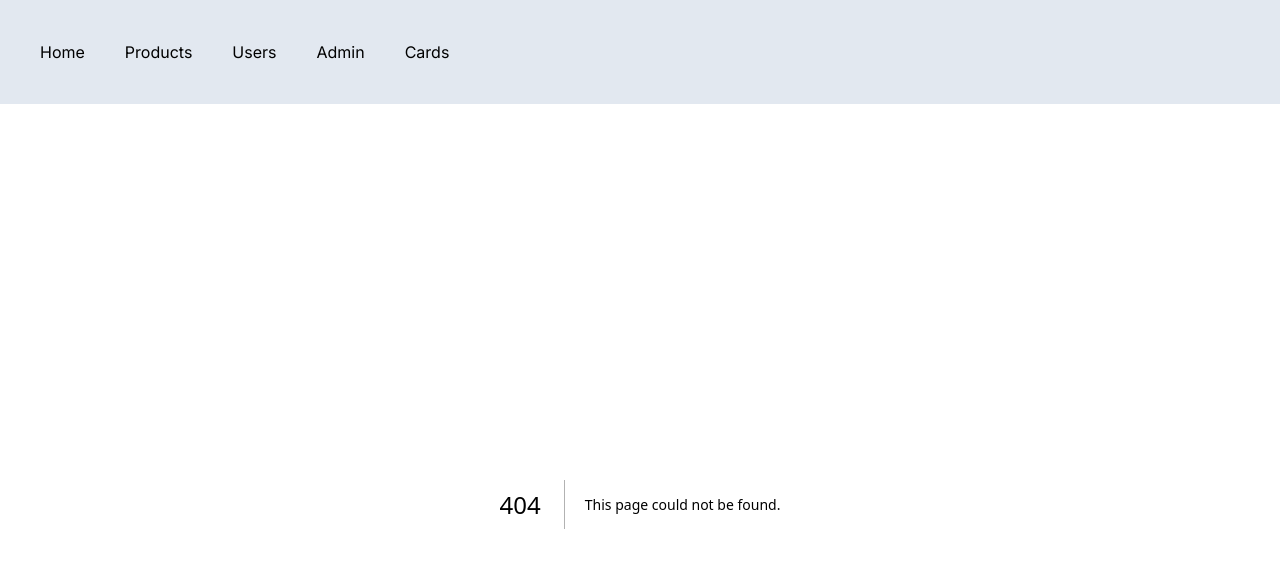
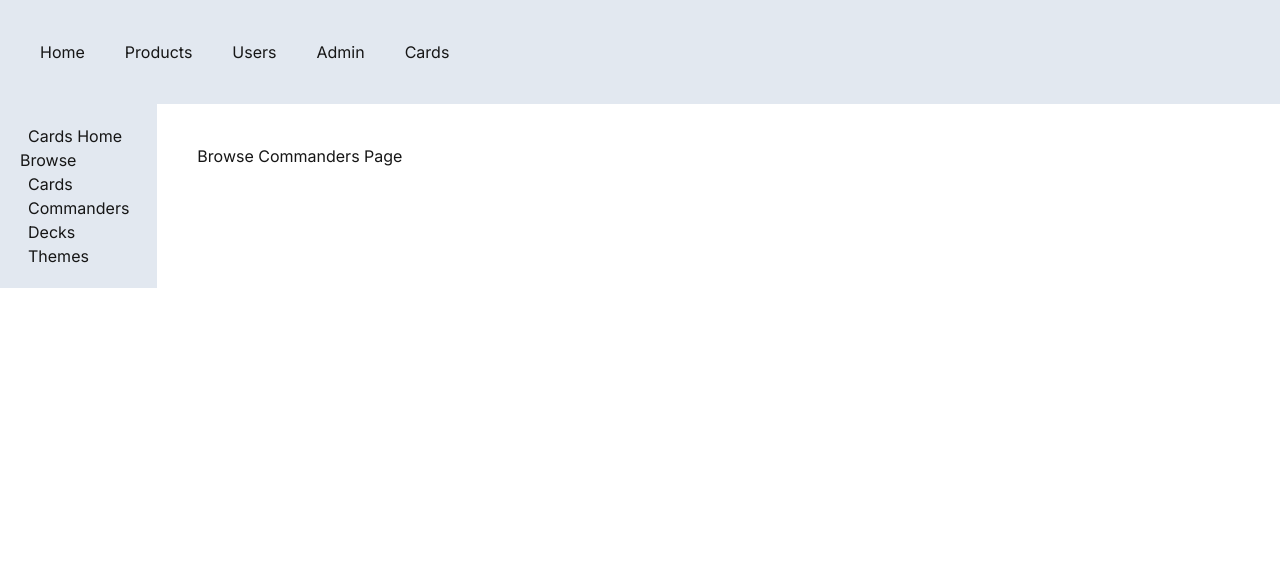
Before and after one commit to dcahoon/nextjsapp, a Next.js app: page /cards/browse/commanders in a window 1280 px wide. Before the commit this address had no page. Shown: the top 568 px of the page. Built offline with nearby package versions, Linux system fonts and the light colour scheme.

Commit message:
worked on pulling/displaying cards

```diff
--- a/app/cards/browse/cards/page.tsx
+++ b/app/cards/browse/cards/page.tsx
@@ -1,33 +1,16 @@
 import React from 'react'
-import * as Scry from "scryfall-sdk";
+import Magic = require("mtgsdk-ts");
 
-interface Card {
-    name: string;
-}
+export default async function BrowseCards() {
 
-interface Props {
-    children: ReactNode;
-}
-
-
-export default async function BrowseCards({ children }: Props) {
-
-    // const card = Magic.Cards.find(() => console.log(card.name)
-
-    // const res = await fetch(
-    //     Magic.Cards.find("08618f8d5ebdc0c4d381ad11f0563dfebb21f4ee") ), { cache: 'no-store' })
-
-    // Magic.Cards.find("08618f8d5ebdc0c4d381ad11f0563dfebb21f4ee").then(result => console.log(result.name)); // Blood Scrivener
-
-
-    const card = await Scry.Cards.byName("Memory Lapse")
-
-
+    const cardResults: any[] = await Magic.Cards.where({name: "sylvan"})
 
     return (
         <div>
             <h1>Browse Cards Page</h1>
-            {card.uri}
+            {cardResults.map((card) =>
+                <p>{card.name}</p>
+            )}
         </div>
     )
 }
--- /dev/null
+++ b/app/cards/browse/commanders/page.tsx
@@ -0,0 +1,9 @@
+import React from 'react'
+
+const BrowseCommandersPage = () => {
+  return (
+    <div>Browse Commanders Page</div>
+  )
+}
+
+export default BrowseCommandersPage
--- /dev/null
+++ b/app/cards/browse/decks/page.tsx
@@ -0,0 +1,9 @@
+import React from 'react'
+
+const BrowseDecksPage = () => {
+  return (
+    <div>Browse Decks Page</div>
+  )
+}
+
+export default BrowseDecksPage
--- /dev/null
+++ b/app/cards/browse/themes/page.tsx
@@ -0,0 +1,7 @@
+import React from 'react'
+
+export default function BrowseThemes() {
+    return(
+        <div>Browse Themes Page</div>
+    )
+}
--- a/app/cards/layout.tsx
+++ b/app/cards/layout.tsx
@@ -1,3 +1,4 @@
+import Link from 'next/link';
 import React, { ReactNode } from 'react'
 
 interface Props {
@@ -7,7 +8,14 @@ interface Props {
 const CardsLayout = ({ children }: Props) => {
     return (
         <div className='flex'>
-            <aside className='bg-slate-200 p-5'>Cards Sidebar</aside>
+            <aside className='bg-slate-200 p-5'>
+                <h2><Link href='/cards' className='p-2'>Cards Home</Link></h2>
+                <p>Browse</p>
+                <h2><Link href='/cards/browse/cards' className='p-2'>Cards</Link></h2>
+                <h2><Link href='/cards/browse/commanders' className='p-2'>Commanders</Link></h2>
+                <h2><Link href='/cards/browse/decks' className='p-2'>Decks</Link></h2>
+                <h2><Link href='/cards/browse/themes' className='p-2'>Themes</Link></h2>
+            </aside>
             <div className='p-10'>{children}</div>
         </div>
     )
```
